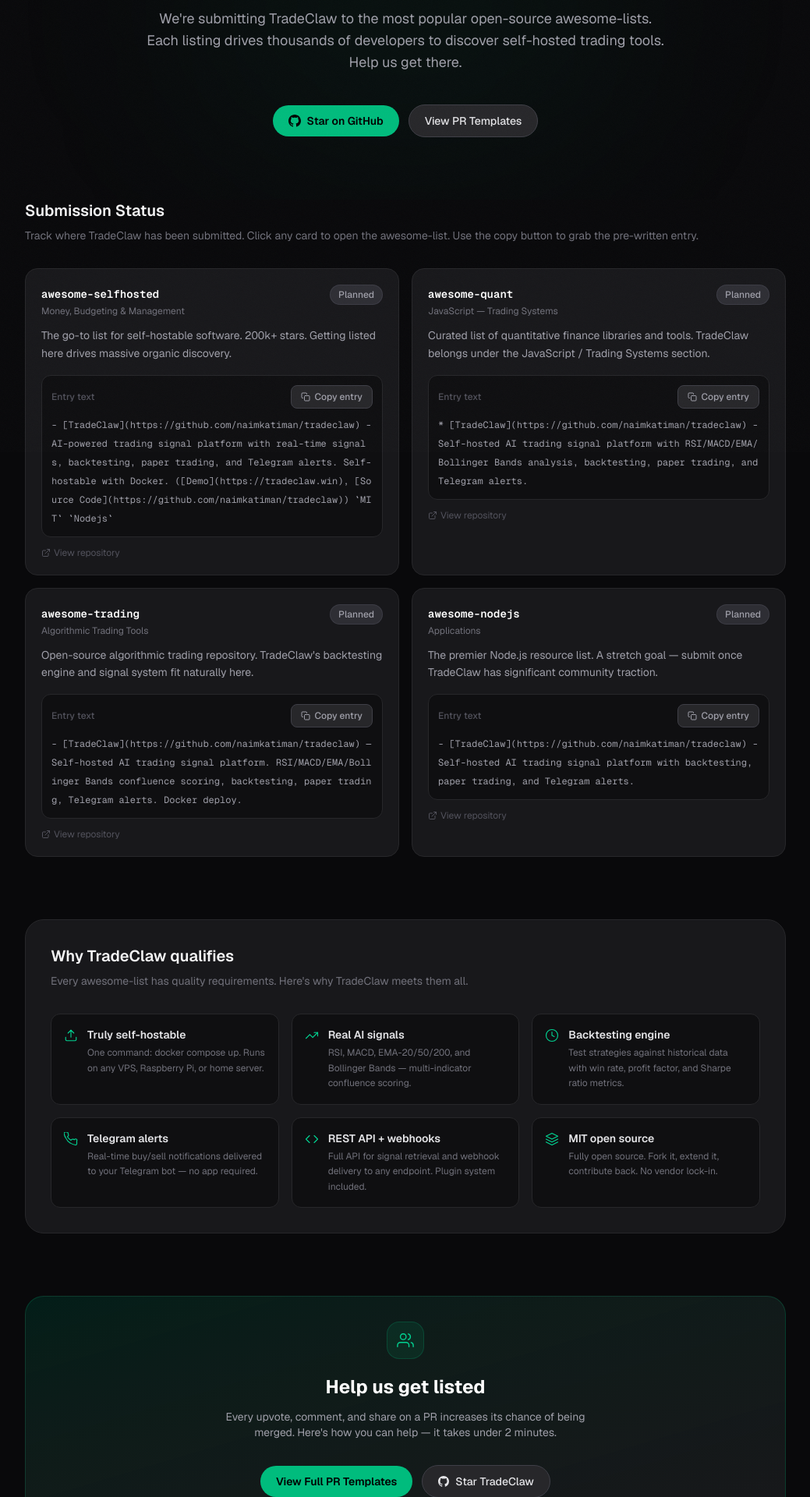
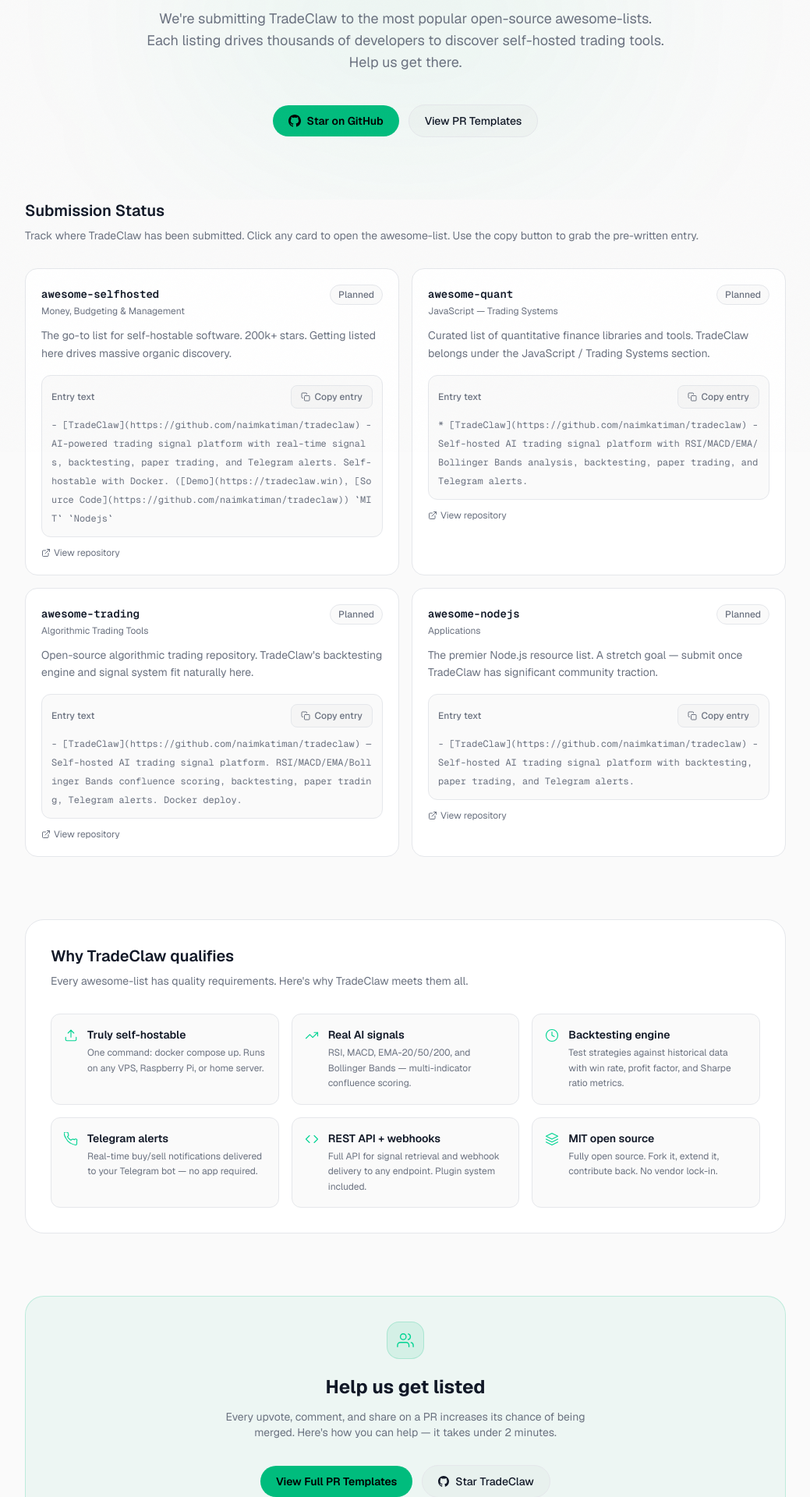
Before and after one commit to naimkatiman/tradeclaw, a Next.js app in the folder apps/web/: page /awesome in a window 1280 px wide. Shown: the part 220-2140 px from the top of the page at 78% size, without its empty margins (120-1159 px from the left). Built offline with nearby package versions, Linux system fonts and the light colour scheme; no server answers.

Commit message:
feat: light mode support for /awesome page

```diff
--- a/apps/web/app/awesome/AwesomeClient.tsx
+++ b/apps/web/app/awesome/AwesomeClient.tsx
@@ -67,7 +67,7 @@
   Listed: 'bg-emerald-500/20 text-emerald-300 border border-emerald-500/30',
   Submitted: 'bg-blue-500/20 text-blue-300 border border-blue-500/30',
   Pending: 'bg-yellow-500/20 text-yellow-300 border border-yellow-500/30',
-  Planned: 'bg-zinc-700/60 text-zinc-400 border border-zinc-600/40',
+  Planned: 'bg-[var(--glass-bg)] text-[var(--text-secondary)] border border-[var(--border)]',
 };
 
 const WHY_ITEMS = [
@@ -152,7 +152,7 @@
       className={`inline-flex items-center gap-1.5 px-3 py-1.5 rounded-lg text-xs font-medium transition-all duration-200 ${
         copied
           ? 'bg-emerald-500/20 text-emerald-300 border border-emerald-500/30'
-          : 'bg-zinc-800 hover:bg-zinc-700 text-zinc-400 hover:text-zinc-200 border border-zinc-700 hover:border-zinc-600'
+          : 'bg-[var(--glass-bg)] hover:bg-[var(--border)] text-[var(--text-secondary)] hover:text-[var(--foreground)] border border-[var(--border)] hover:border-[var(--glass-border-accent)]'
       }`}
       title="Copy to clipboard"
     >
@@ -178,7 +178,7 @@
 
 export function AwesomeClient() {
   return (
-    <main className="min-h-screen bg-zinc-950 text-white">
+    <main className="min-h-screen bg-[var(--background)] text-[var(--foreground)]">
       {/* Hero */}
       <section className="relative px-6 pt-28 pb-20 text-center overflow-hidden">
         <div className="absolute inset-0 pointer-events-none">
@@ -200,7 +200,7 @@
             </span>
           </h1>
 
-          <p className="text-zinc-400 text-lg max-w-2xl mx-auto mb-10">
+          <p className="text-[var(--text-secondary)] text-lg max-w-2xl mx-auto mb-10">
             We&apos;re submitting TradeClaw to the most popular open-source awesome-lists.
             Each listing drives thousands of developers to discover self-hosted trading tools.
             Help us get there.
@@ -222,7 +222,7 @@
               href="https://github.com/naimkatiman/tradeclaw/blob/main/docs/awesome-submissions.md"
               target="_blank"
               rel="noopener noreferrer"
-              className="flex items-center gap-2 px-5 py-2.5 rounded-full bg-zinc-800 hover:bg-zinc-700 text-zinc-200 text-sm font-medium transition-colors border border-zinc-700"
+              className="flex items-center gap-2 px-5 py-2.5 rounded-full bg-[var(--glass-bg)] hover:bg-[var(--border)] text-[var(--foreground)] text-sm font-medium transition-colors border border-[var(--border)]"
             >
               View PR Templates
             </a>
@@ -232,8 +232,8 @@
 
       {/* Submission Status Cards */}
       <section className="px-6 pb-20 max-w-5xl mx-auto">
-        <h2 className="text-xl font-semibold text-zinc-100 mb-2">Submission Status</h2>
-        <p className="text-zinc-500 text-sm mb-8">
+        <h2 className="text-xl font-semibold text-[var(--foreground)] mb-2">Submission Status</h2>
+        <p className="text-[var(--text-secondary)] text-sm mb-8">
           Track where TradeClaw has been submitted. Click any card to open the awesome-list. Use the copy button to grab the pre-written entry.
         </p>
 
@@ -241,7 +241,7 @@
           {SUBMISSIONS.map((sub) => (
             <div
               key={sub.name}
-              className="bg-zinc-900 border border-zinc-800 hover:border-emerald-500/30 rounded-2xl p-5 transition-all duration-200"
+              className="bg-[var(--bg-card)] border border-[var(--border)] hover:border-emerald-500/30 rounded-2xl p-5 transition-all duration-200"
             >
               <div className="flex items-start justify-between gap-3 mb-3">
                 <div>
@@ -249,32 +249,32 @@
                     href={sub.prUrl ?? sub.repoUrl}
                     target="_blank"
                     rel="noopener noreferrer"
-                    className="font-mono text-sm font-semibold text-white hover:text-emerald-400 transition-colors"
+                    className="font-mono text-sm font-semibold text-[var(--foreground)] hover:text-emerald-400 transition-colors"
                   >
                     {sub.name}
                   </a>
-                  <div className="text-xs text-zinc-500 mt-0.5">{sub.category}</div>
+                  <div className="text-xs text-[var(--text-secondary)] mt-0.5">{sub.category}</div>
                 </div>
                 <span className={`shrink-0 px-2.5 py-1 rounded-full text-xs font-medium ${STATUS_STYLES[sub.status]}`}>
                   {sub.status}
                 </span>
               </div>
-              <p className="text-zinc-400 text-sm leading-relaxed mb-4">{sub.description}</p>
+              <p className="text-[var(--text-secondary)] text-sm leading-relaxed mb-4">{sub.description}</p>
 
               {/* Pre-written entry with copy button */}
-              <div className="bg-zinc-950/60 border border-zinc-800 rounded-xl p-3 mb-3">
+              <div className="bg-[var(--glass-bg)] border border-[var(--border)] rounded-xl p-3 mb-3">
                 <div className="flex items-center justify-between gap-2 mb-2">
-                  <span className="text-xs text-zinc-600 font-medium">Entry text</span>
+                  <span className="text-xs text-[var(--text-secondary)] font-medium">Entry text</span>
                   <CopyButton text={sub.copyText} label={sub.copyLabel} />
                 </div>
-                <code className="text-xs text-zinc-400 leading-relaxed break-all">{sub.copyText}</code>
+                <code className="text-xs text-[var(--text-secondary)] leading-relaxed break-all">{sub.copyText}</code>
               </div>
 
               <a
                 href={sub.prUrl ?? sub.repoUrl}
                 target="_blank"
                 rel="noopener noreferrer"
-                className="flex items-center gap-1 text-xs text-zinc-600 hover:text-emerald-500 transition-colors"
+                className="flex items-center gap-1 text-xs text-[var(--text-secondary)] hover:text-emerald-500 transition-colors"
               >
                 <svg width="12" height="12" viewBox="0 0 24 24" fill="none" stroke="currentColor" strokeWidth="2" strokeLinecap="round" strokeLinejoin="round">
                   <path d="M18 13v6a2 2 0 01-2 2H5a2 2 0 01-2-2V8a2 2 0 012-2h6" />
@@ -290,21 +290,21 @@
 
       {/* Why TradeClaw qualifies */}
       <section className="px-6 pb-20 max-w-5xl mx-auto">
-        <div className="bg-zinc-900 border border-zinc-800 rounded-3xl p-8">
-          <h2 className="text-xl font-semibold text-zinc-100 mb-2">
+        <div className="bg-[var(--bg-card)] border border-[var(--border)] rounded-3xl p-8">
+          <h2 className="text-xl font-semibold text-[var(--foreground)] mb-2">
             Why TradeClaw qualifies
           </h2>
-          <p className="text-zinc-500 text-sm mb-8">
+          <p className="text-[var(--text-secondary)] text-sm mb-8">
             Every awesome-list has quality requirements. Here&apos;s why TradeClaw meets them all.
           </p>
 
           <div className="grid grid-cols-1 sm:grid-cols-2 lg:grid-cols-3 gap-4">
             {WHY_ITEMS.map((item) => (
-              <div key={item.title} className="flex gap-3 p-4 rounded-xl bg-zinc-950/60 border border-zinc-800">
+              <div key={item.title} className="flex gap-3 p-4 rounded-xl bg-[var(--glass-bg)] border border-[var(--border)]">
                 <div className="shrink-0 text-emerald-400 mt-0.5">{item.icon}</div>
                 <div>
-                  <div className="text-sm font-semibold text-zinc-200 mb-1">{item.title}</div>
-                  <div className="text-xs text-zinc-500 leading-relaxed">{item.desc}</div>
+                  <div className="text-sm font-semibold text-[var(--foreground)] mb-1">{item.title}</div>
+                  <div className="text-xs text-[var(--text-secondary)] leading-relaxed">{item.desc}</div>
                 </div>
               </div>
             ))}
@@ -314,7 +314,7 @@
 
       {/* CTA */}
       <section className="px-6 pb-28 max-w-5xl mx-auto">
-        <div className="bg-gradient-to-br from-emerald-950/60 to-zinc-900 border border-emerald-500/20 rounded-3xl p-8 text-center">
+        <div className="bg-emerald-500/5 border border-emerald-500/20 rounded-3xl p-8 text-center">
           <div className="inline-flex items-center justify-center w-12 h-12 rounded-2xl bg-emerald-500/10 border border-emerald-500/20 mb-5">
             <svg width="22" height="22" viewBox="0 0 24 24" fill="none" stroke="currentColor" strokeWidth="1.5" strokeLinecap="round" strokeLinejoin="round" className="text-emerald-400">
               <path d="M17 21v-2a4 4 0 00-4-4H5a4 4 0 00-4 4v2" />
@@ -324,8 +324,8 @@
             </svg>
           </div>
 
-          <h2 className="text-2xl font-bold text-white mb-3">Help us get listed</h2>
-          <p className="text-zinc-400 text-sm max-w-lg mx-auto mb-8">
+          <h2 className="text-2xl font-bold text-[var(--foreground)] mb-3">Help us get listed</h2>
+          <p className="text-[var(--text-secondary)] text-sm max-w-lg mx-auto mb-8">
             Every upvote, comment, and share on a PR increases its chance of being merged.
             Here&apos;s how you can help — it takes under 2 minutes.
           </p>
@@ -343,7 +343,7 @@
               href="https://github.com/naimkatiman/tradeclaw"
               target="_blank"
               rel="noopener noreferrer"
-              className="flex items-center gap-2 px-5 py-2.5 rounded-full bg-zinc-800 hover:bg-zinc-700 text-zinc-200 text-sm font-medium transition-colors border border-zinc-700"
+              className="flex items-center gap-2 px-5 py-2.5 rounded-full bg-[var(--glass-bg)] hover:bg-[var(--border)] text-[var(--foreground)] text-sm font-medium transition-colors border border-[var(--border)]"
             >
               <svg width="14" height="14" fill="currentColor" viewBox="0 0 24 24">
                 <path d="M12 0c-6.626 0-12 5.373-12 12 0 5.302 3.438 9.8 8.207 11.387.599.111.793-.261.793-.577v-2.234c-3.338.726-4.033-1.416-4.033-1.416-.546-1.387-1.333-1.756-1.333-1.756-1.089-.745.083-.729.083-.729 1.205.084 1.839 1.237 1.839 1.237 1.07 1.834 2.807 1.304 3.492.997.107-.775.418-1.305.762-1.604-2.665-.305-5.467-1.334-5.467-5.931 0-1.311.469-2.381 1.236-3.221-.124-.303-.535-1.524.117-3.176 0 0 1.008-.322 3.301 1.23.957-.266 1.983-.399 3.003-.404 1.02.005 2.047.138 3.006.404 2.291-1.552 3.297-1.23 3.297-1.23.653 1.653.242 2.874.118 3.176.77.84 1.235 1.911 1.235 3.221 0 4.609-2.807 5.624-5.479 5.921.43.372.823 1.102.823 2.222v3.293c0 .319.192.694.801.576 4.765-1.589 8.199-6.086 8.199-11.386 0-6.627-5.373-12-12-12z" />
```
